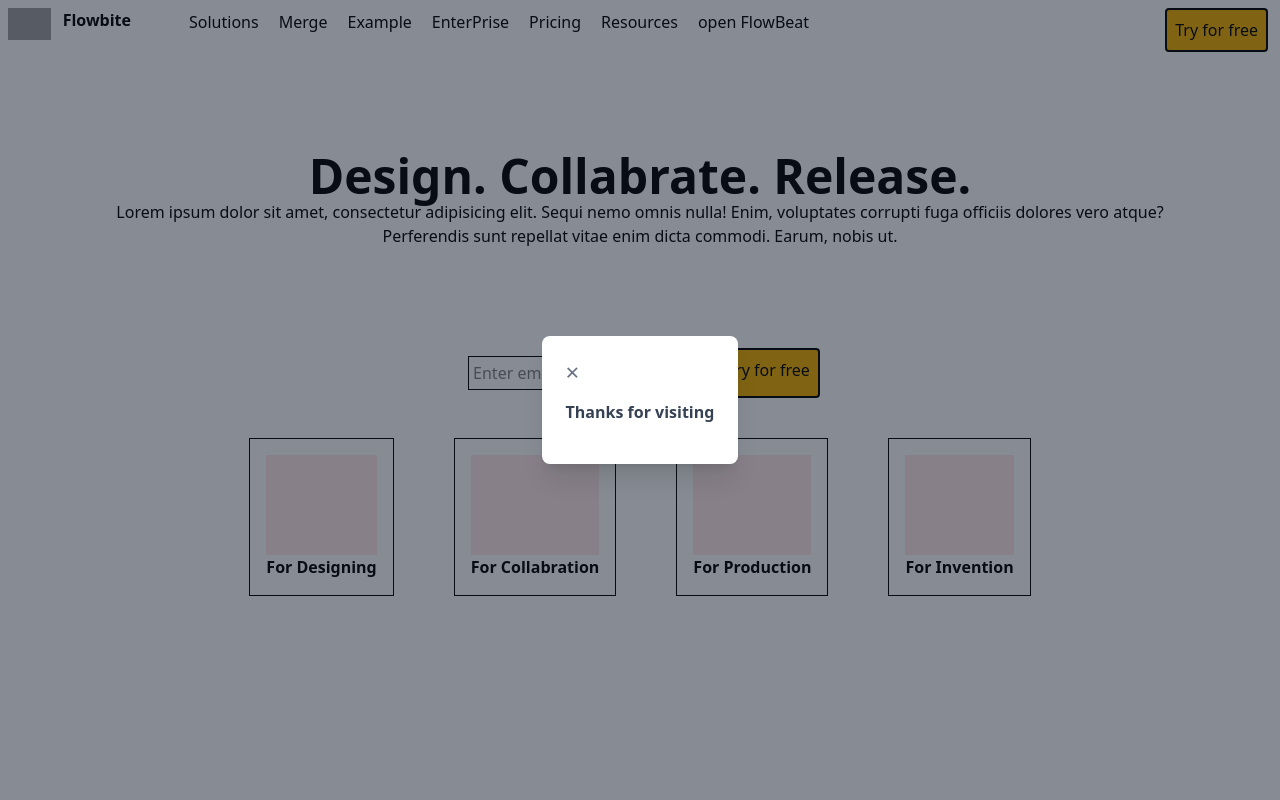
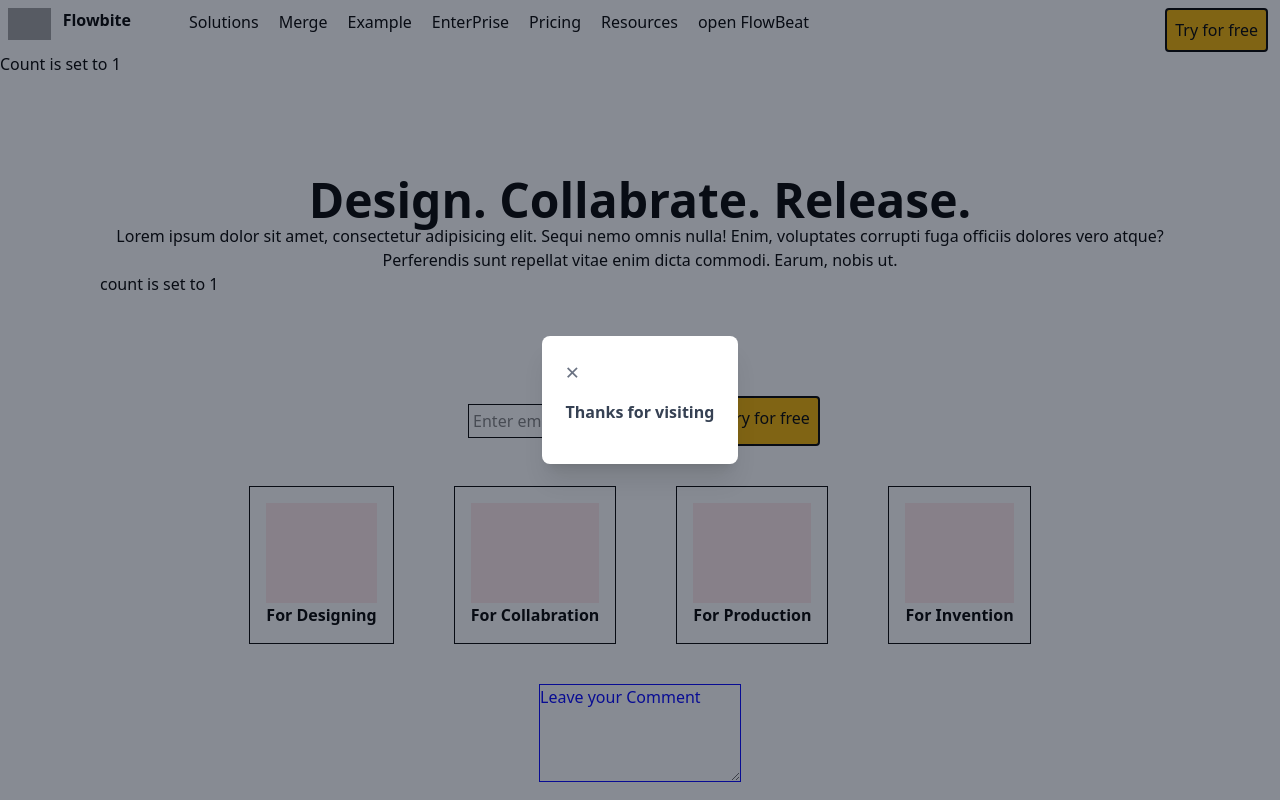
Before and after one commit to Khushi-jc04/task-day1, a React (Vite) app: page / in a window 1280 px wide. Built offline with nearby package versions, Linux system fonts and the light colour scheme; grey boxes are pictures that could not be loaded.

Commit message:
usecontext added

```diff
--- a/src/Days/Day-2/Components/HeroSection.jsx
+++ b/src/Days/Day-2/Components/HeroSection.jsx
@@ -1,7 +1,10 @@
 import { Part1 } from "./Part1"
 import { Part2 } from "./Part2"
 import { Cards } from "./Cards"
+import { useState, createContext, useContext } from "react";
+import { userContext } from "../Pages/HomePage";
 export function HeroSection(){
+  const count=useContext(userContext);
   const data=[{
     id:1,
     caption:"For Designing"
@@ -22,6 +25,8 @@ export function HeroSection(){
     return(
         <>
         <div className="">
+          {console.log(count)}
+            <h1>{`Count is set to ${count}`}</h1>
             <Part1/>
             <Part2/>
             <Cards data={data}/>
--- a/src/Days/Day-2/Components/Part1.jsx
+++ b/src/Days/Day-2/Components/Part1.jsx
@@ -1,4 +1,8 @@
+import { use } from "react";
+import { useState, createContext, useContext } from "react";
+import { userContext } from "../Pages/HomePage";
 export function Part1(){
+  const count=useContext(userContext)
     return (
         <>
           <div className="p-25">
@@ -6,6 +10,7 @@ export function Part1(){
             <p className="place-self-center text-center">
                 Lorem ipsum dolor sit amet, consectetur adipisicing elit. Sequi nemo omnis nulla! Enim, voluptates corrupti fuga officiis dolores vero atque? Perferendis sunt repellat vitae enim dicta commodi. Earum, nobis ut.
             </p>
+            <p>{`count is set to ${count}`}</p>
           </div>
         </>
     )
--- a/src/Days/Day-2/Pages/HomePage.jsx
+++ b/src/Days/Day-2/Pages/HomePage.jsx
@@ -1,27 +1,48 @@
 import { Navbar } from "../Components/Navbar"
 import { HeroSection } from "../Components/HeroSection"
-import { useEffect, useState } from "react"
+import { createContext, useEffect, useState } from "react"
 import { VisitingPage } from "../Components/VisitingPage";
 import { Modal } from "../Components/Modal";
+import { useRef } from "react";
+import { useContext } from "react";
+import { createRoot } from 'react-dom/client';
+export const userContext=createContext();
 export function HomePage(){
   const [count,setCount]=useState(1);
   const [flag,setFlag]=useState(false);
+  const [comment,setComment]=useState("Leave your Comment")
+  const inputRef=useRef(null);
   useEffect(()=>{
     setTimeout(()=>{
        setFlag(true);
     },2000)
   },[])
+
   const flagHandler=(newValue)=>{
     setFlag(newValue);
   }
+  const handleChange=(e)=>{
+    setComment(e.target.value)
+  }
+  useEffect(()=>{
+    inputRef.current.style.color="blue";
+  },[comment])
     return(
         <>
+
           <Navbar/>
+          <userContext.Provider value={count}>
+
           <HeroSection/>
           {flag?
           <Modal fun={flagHandler}/>
-          // <h1>you have visited it once</h1>
+
           :<></>}
+        </userContext.Provider>
+          <div className="place-self-center ">
+
+          <textarea ref={inputRef} name="comment" value={comment} rows={4} cols={20} onChange={handleChange} className="border-1"></textarea>
+          </div>
         </>
     )
 }
```
